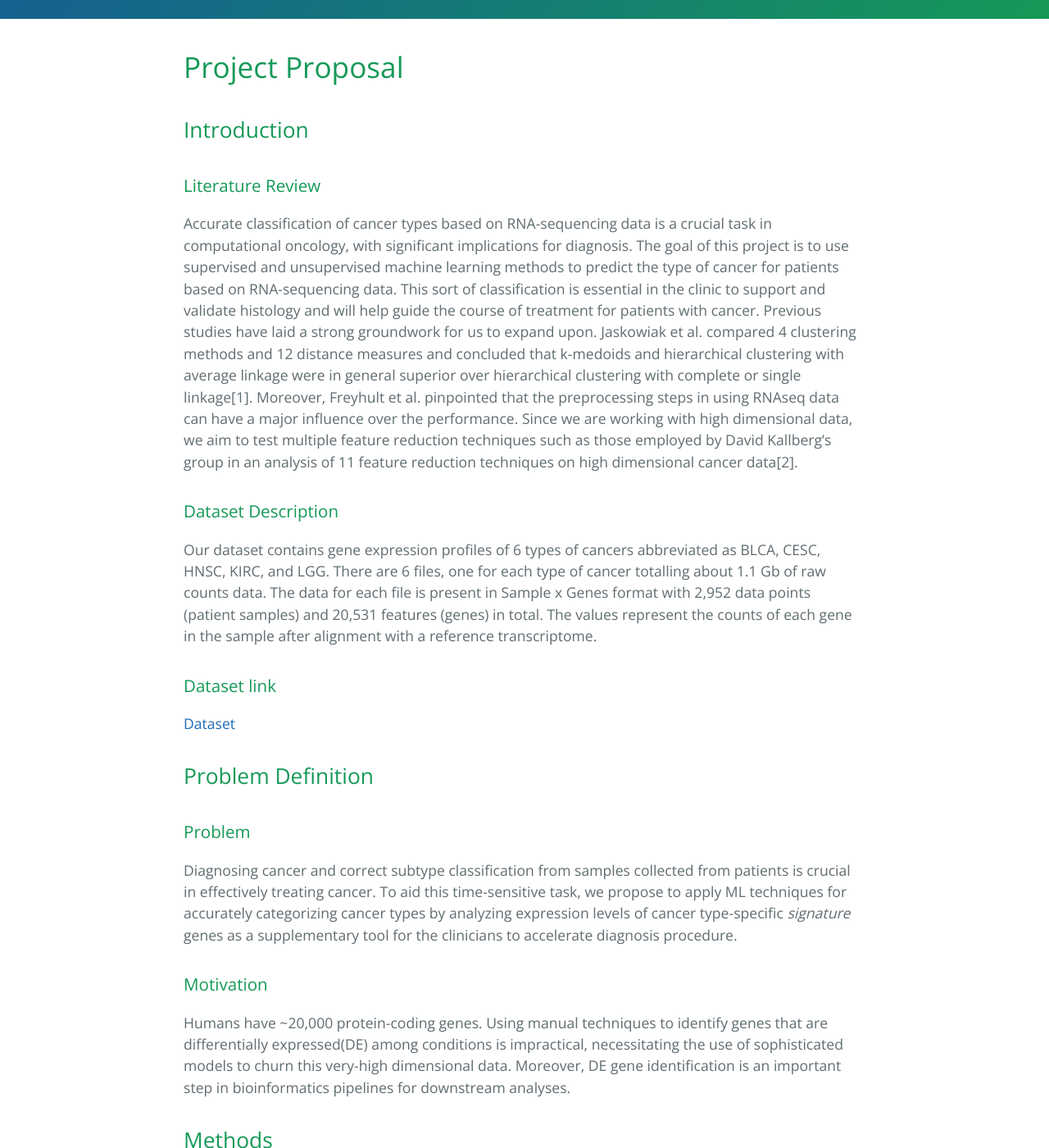
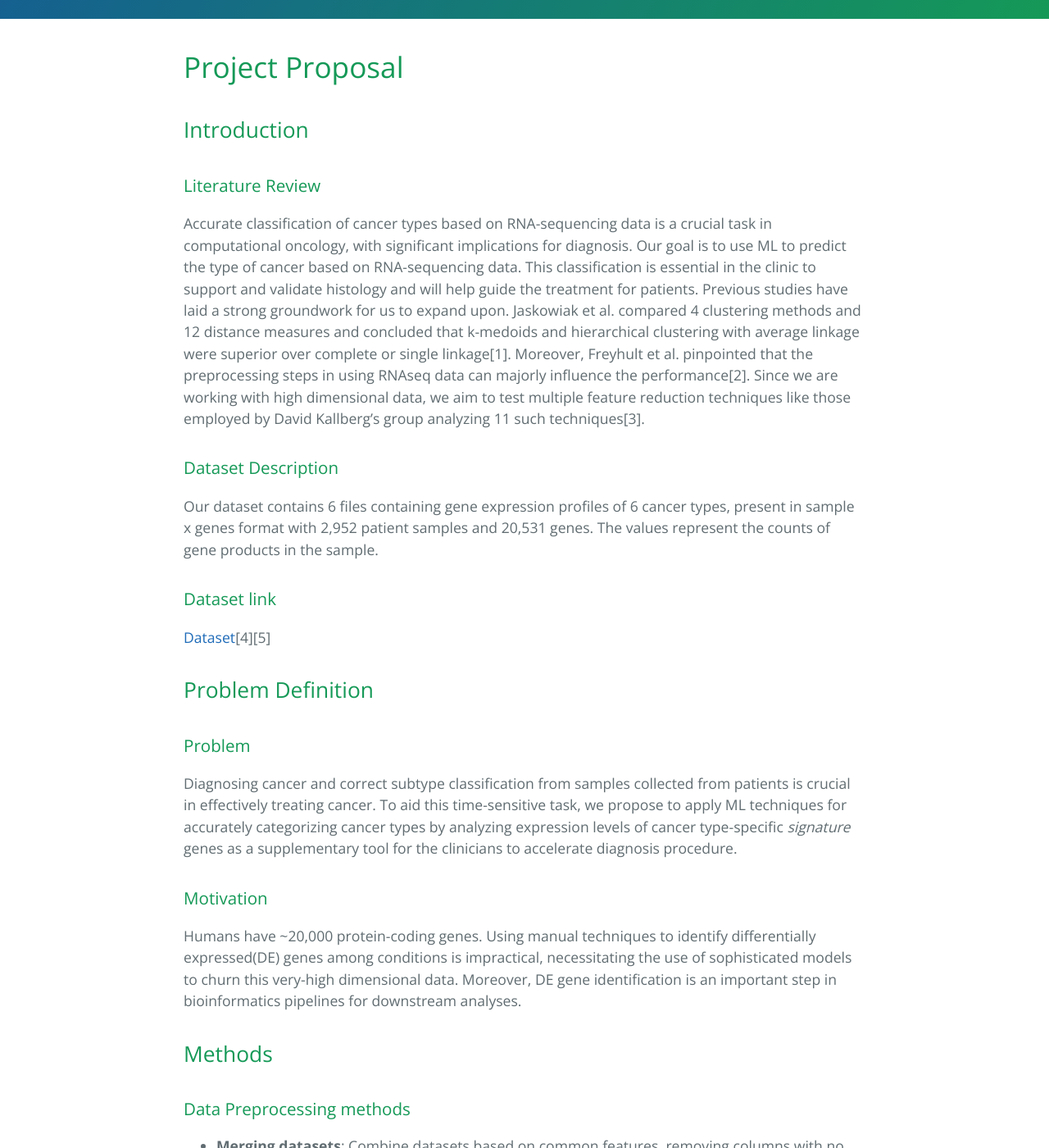
Before and after one commit to AnaghaMKrishna/CS-7641-Project, a Jekyll site: the page built from proposal.md, in a window 1280 px wide and 1400 px high, scrolled down 360 px. Shown: the whole window at 82% size. Built offline with Jekyll 4.4.1, drawn with Linux system fonts in a browser that asks for light colours; our own code applies the rules of GitHub Pages for plain Markdown files; some of the changed text lies outside the part shown.

Commit message:
updated proposal

```diff
--- a/proposal.md
+++ b/proposal.md
@@ -7,13 +7,14 @@ layout: default
 ## Introduction
 
 ### Literature Review
-Accurate classification of cancer types based on RNA-sequencing data is a crucial task in computational oncology, with significant implications for diagnosis. The goal of this project is to use supervised and unsupervised machine learning methods to predict the type of cancer for patients based on RNA-sequencing data. This sort of classification is essential in the clinic to support and validate histology and will help guide the course of treatment for patients with cancer. Previous studies have laid a strong groundwork for us to expand upon. Jaskowiak et al. compared 4 clustering methods and 12 distance measures and concluded that k-medoids and hierarchical clustering with average linkage were in general superior over hierarchical clustering with complete or single linkage[1]. Moreover, Freyhult et al. pinpointed that the preprocessing steps in using RNAseq data can have a major influence over the performance. Since we are working with high dimensional data, we aim to test multiple feature reduction techniques such as those employed by David Kallberg’s group in an analysis of 11 feature reduction techniques on high dimensional cancer data[2].
+Accurate classification of cancer types based on RNA-sequencing data is a crucial task in computational oncology, with significant implications for diagnosis. Our goal is to use ML to predict the type of cancer based on RNA-sequencing data. This classification is essential in the clinic to support and validate histology and will help guide the treatment for patients. Previous studies have laid a strong groundwork for us to expand upon. Jaskowiak et al. compared 4 clustering methods and 12 distance measures and concluded that k-medoids and hierarchical clustering with average linkage were superior over complete or single linkage[1]. Moreover, Freyhult et al. pinpointed that the preprocessing steps in using RNAseq data can majorly influence the performance[2]. Since we are working with high dimensional data, we aim to test multiple feature reduction techniques like those employed by David Kallberg’s group analyzing 11 such techniques[3].
 
 ### Dataset Description
-Our dataset contains gene expression profiles of 6 types of cancers abbreviated as BLCA, CESC, HNSC, KIRC, and LGG. There are 6 files, one for each type of cancer totalling about 1.1 Gb of raw counts data. The data for each file is present in Sample x Genes format with 2,952 data points (patient samples) and 20,531 features (genes) in total. The values represent the counts of each gene in the sample after alignment with a reference transcriptome.
+Our dataset contains 6 files containing gene expression profiles of 6 cancer types, present in sample x genes format with 2,952 patient samples and 20,531 genes. The values represent the counts of gene products in the sample.
+
 
 ### Dataset link
-[Dataset](http://zenodo.org/records/8192916)
+[Dataset](http://zenodo.org/records/8192916)[4][5]
 
 
 ## Problem Definition
@@ -23,7 +24,7 @@ Diagnosing cancer and correct subtype classification from samples collected from
 
 
 ### Motivation
-Humans have ~20,000 protein-coding genes. Using manual techniques to identify genes that are differentially expressed(DE) among conditions is impractical, necessitating the use of sophisticated models to churn this very-high dimensional data. Moreover, DE gene identification is an important step in bioinformatics pipelines for downstream analyses.
+Humans have ~20,000 protein-coding genes. Using manual techniques to identify differentially expressed(DE) genes among conditions is impractical, necessitating the use of sophisticated models to churn this very-high dimensional data. Moreover, DE gene identification is an important step in bioinformatics pipelines for downstream analyses.
 
 
 ## Methods
```
Also changed, not shown: other parts of proposal.md (+9 -9 lines).
